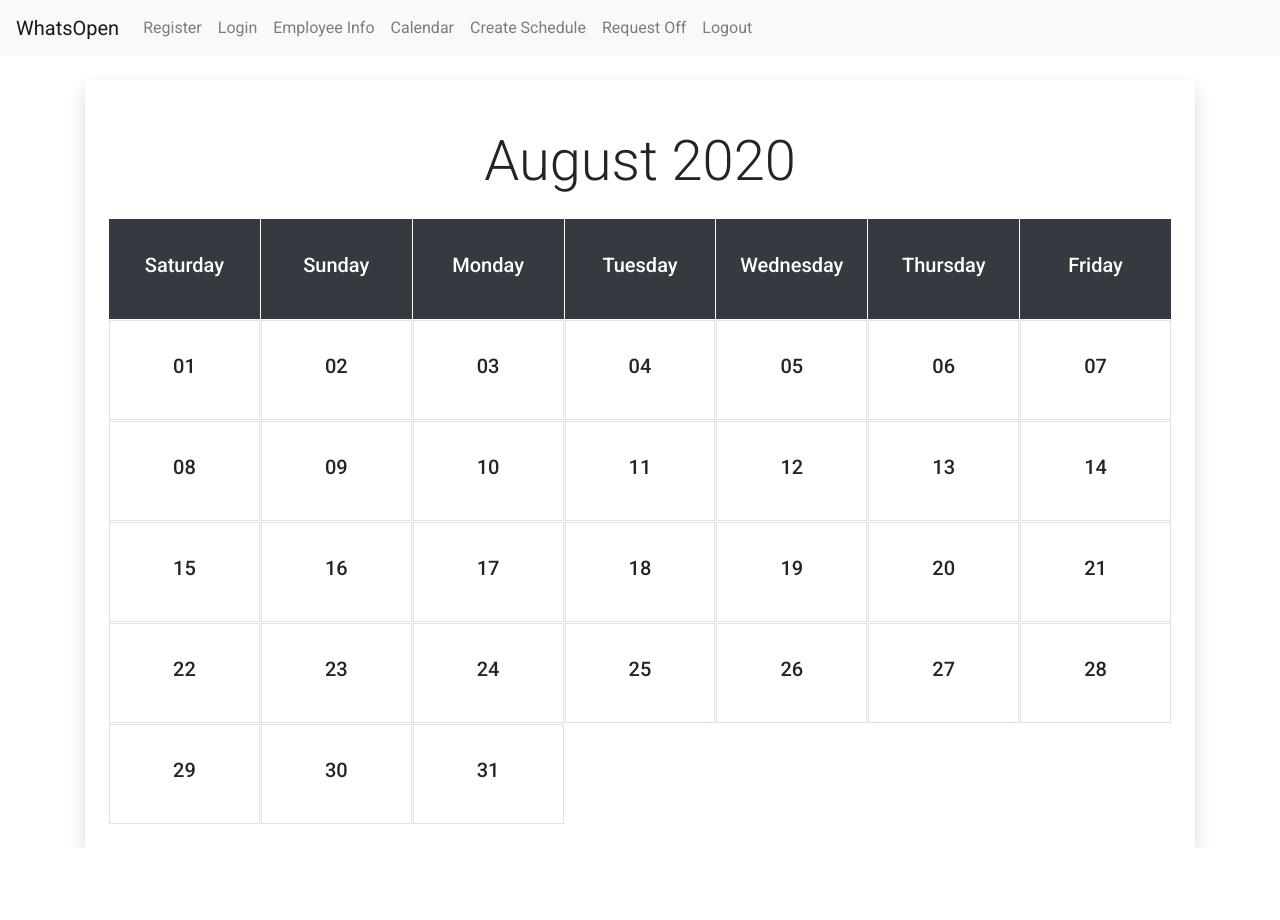
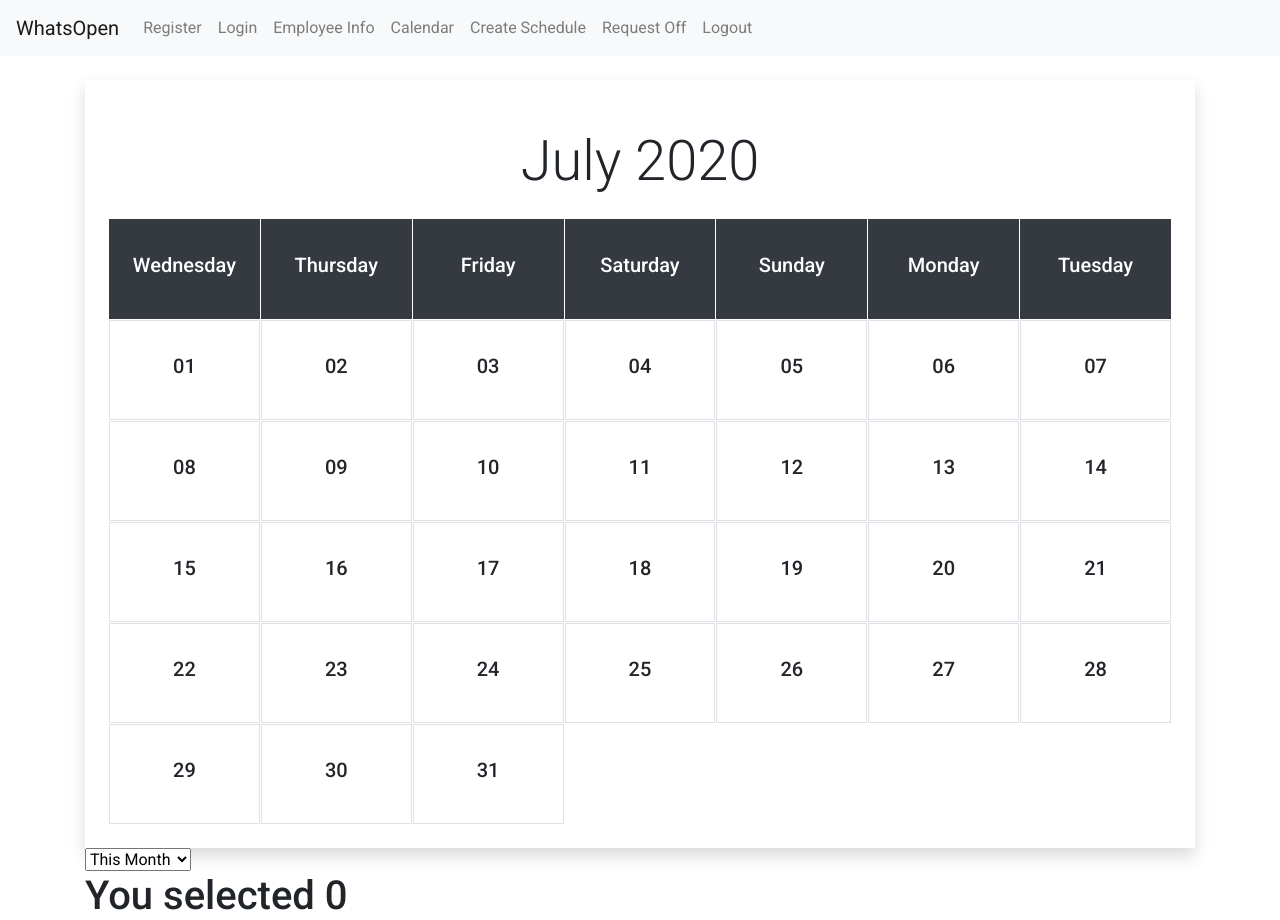
Before and after one commit to madmax9242/whatsOpen, an Angular app in the folder angular/whatsOpen/: page /calendar in a window 1280 px wide. Before the commit the page ends 848 px from the top, so only its background shows below. Built offline with nearby package versions, Linux system fonts and the light colour scheme.

Commit message:
added ability to view next month. still bugs though

```diff
--- a/angular/whatsOpen/src/app/components/calendar/calendar.component.html
+++ b/angular/whatsOpen/src/app/components/calendar/calendar.component.html
@@ -14,3 +14,17 @@
 		</mat-grid-tile>
 	</mat-grid-list>
 </div>
+
+<!-- <mat-form-field appearance="fill">
+	<mat-label>Select an option</mat-label>
+	<mat-select [(ngModel)]="additive">
+	  <mat-option value="0">This Month</mat-option>
+	  <mat-option value="1">Next Month</mat-option>
+	</mat-select>
+  </mat-form-field> -->
+
+  <select id = "nextMonth" [(ngModel)] = "additive" (change)="this.month = this.getDaysInMonth();">
+	<option value = "0">This Month</option>
+	<option value = "1">Next Month</option>
+  </select>
+  <h1>You selected  {{additive}}</h1>
--- a/angular/whatsOpen/src/app/components/calendar/calendar.component.ts
+++ b/angular/whatsOpen/src/app/components/calendar/calendar.component.ts
@@ -14,9 +14,10 @@ export class CalendarComponent implements OnInit {
 
 	month: Date[];
 	monthHeader: string[] = [];
+	additive: number  = 0;
 
 	constructor(private datePipe: DatePipe, public dialog: MatDialog) {
-		this.month = this.getDaysInMonth();
+		this.generateCalendar();
 	}
 
 	ngOnInit(): void { }
@@ -44,16 +45,25 @@ export class CalendarComponent implements OnInit {
    * @return {Date[]} List with date objects for each day of the month
    */
 	getDaysInMonth() {
-		let month = 7;
+		var addition: number = +this.additive;
+		let month = new Date().getMonth();
+		month = month + addition;
 		var date = new Date(new Date().getFullYear(), month, 1);
 		var days = [];
+		console.log(month + " " + date);
 		while (date.getMonth() === month) {
 			days.push(new Date(date));
 			date.setDate(date.getDate() + 1);
 		}
 		for (let i = 0; i < 7; i++) {
+			console.log(days);
+			console.log(this.monthHeader);
 			this.monthHeader.push(this.datePipe.transform(days[i], 'EEEE').toString());
 		}
 		return days;
 	}
+
+	generateCalendar() {
+		this.month = this.getDaysInMonth();
+	}
 }
```
